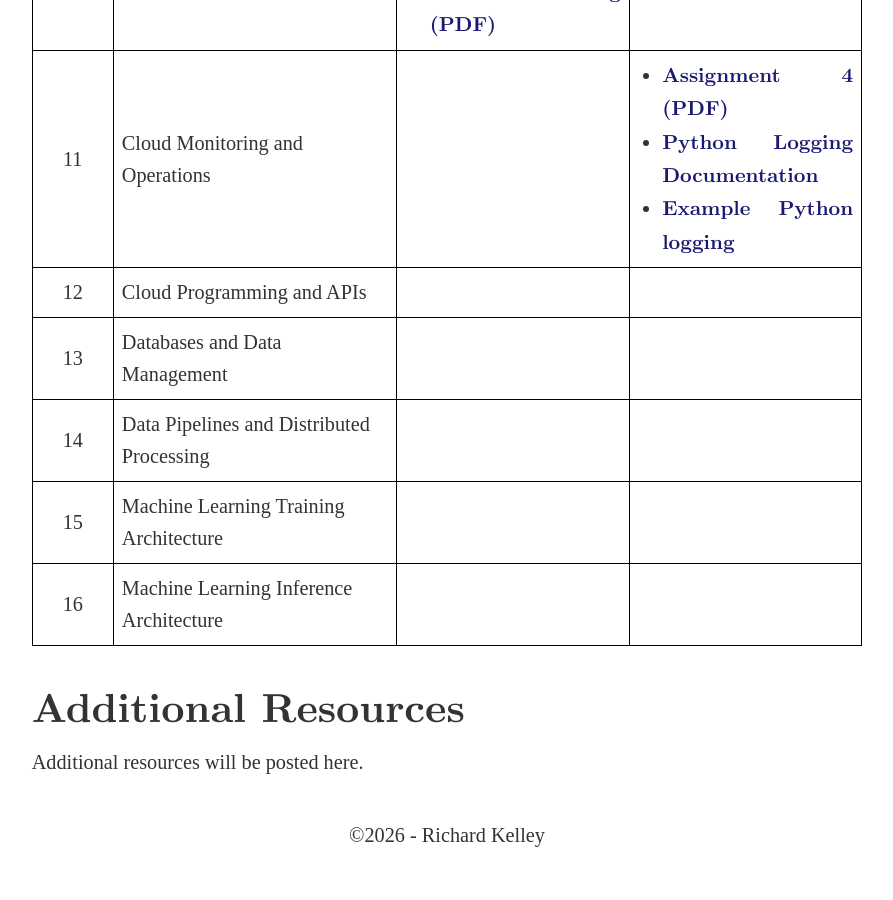
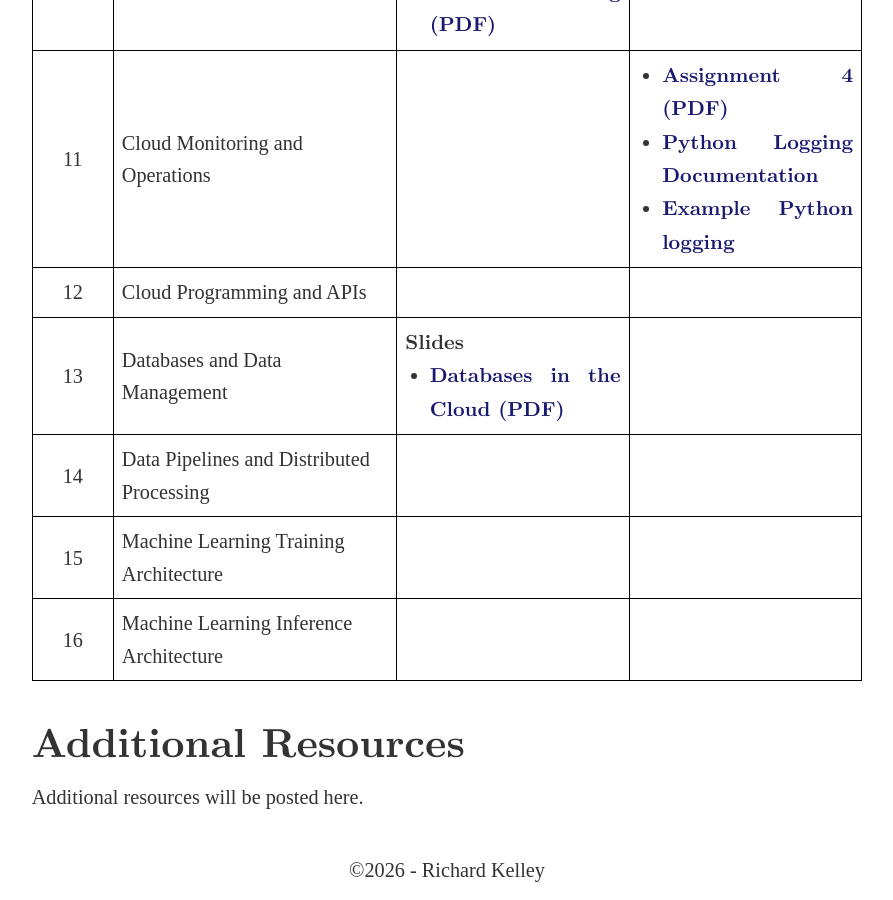
Before and after one commit to RichardKelley/richardkelley.github.io, a Jekyll site: the page built from da510.md, in a window 1280 px wide and 900 px high, scrolled down 2618 px. Shown: the whole window, without its empty margins (193-1086 px from the left). Built offline with Jekyll 4.4.1, drawn with Linux system fonts in a browser that asks for light colours; some web fonts are replaced; before the commit the page ends 3482 px from its top, so only the background shows below that.

Commit message:
Added database slides.

```diff
--- a/da510.md
+++ b/da510.md
@@ -183,7 +183,12 @@
     <tr>
       <td style="border: 1px solid #000; padding: 0.4em; text-align: center; width: 4em;">13</td>
       <td style="border: 1px solid #000; padding: 0.4em;">Databases and Data Management</td>
-      <td style="border: 1px solid #000; padding: 0.4em;"></td>
+      <td style="border: 1px solid #000; padding: 0.4em;">
+        <div><strong>Slides</strong></div>
+        <ul style="margin: 0; padding-left: 1.2em;">
+          <li><a href="/DA510_slides/week-13/databases-cloud.pdf" target="_blank">Databases in the Cloud (PDF)</a></li>
+        </ul>
+      </td>
       <td style="border: 1px solid #000; padding: 0.4em;"></td>
     </tr>
     <tr>
```
Also changed, not shown: 1 other file.
